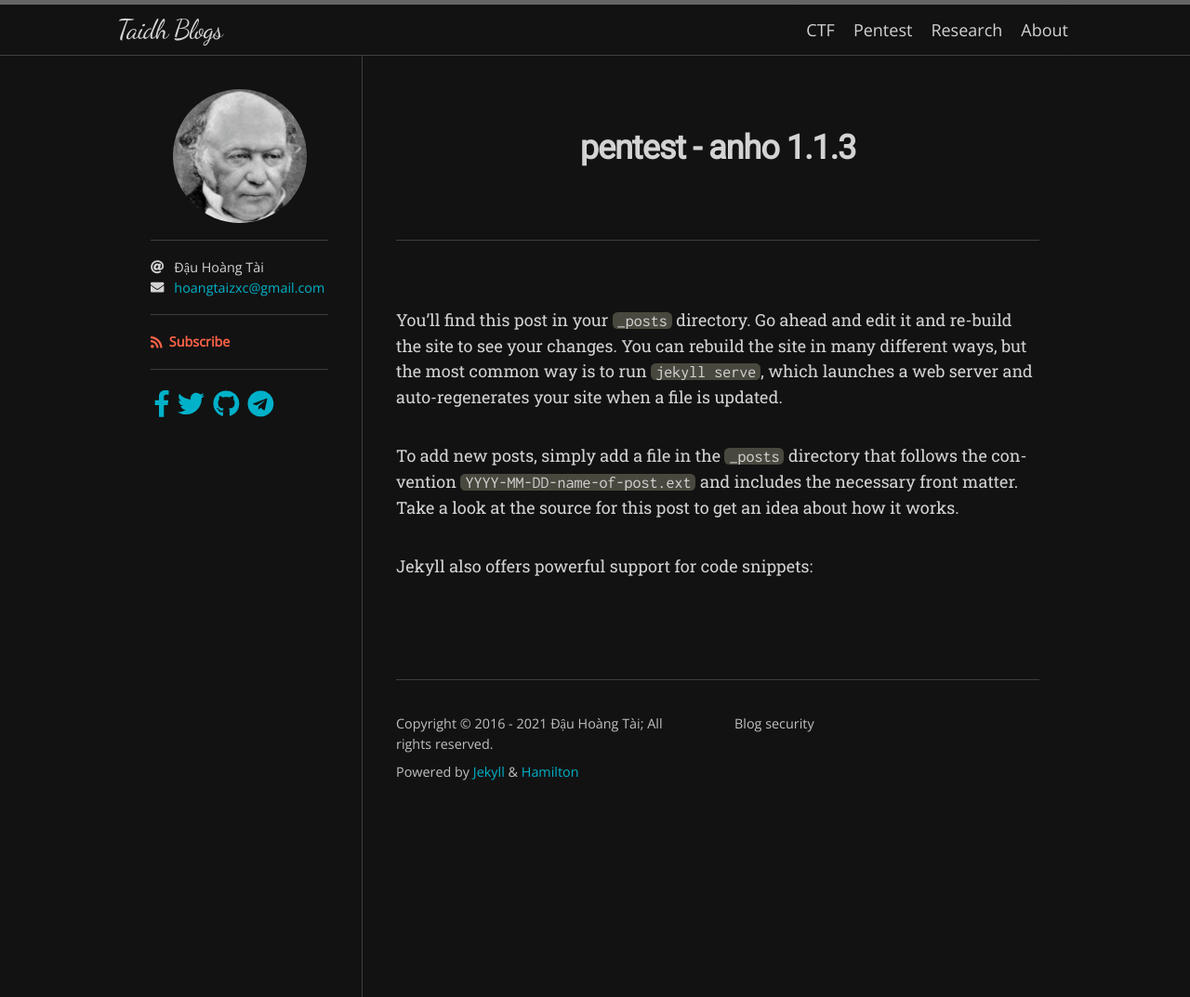
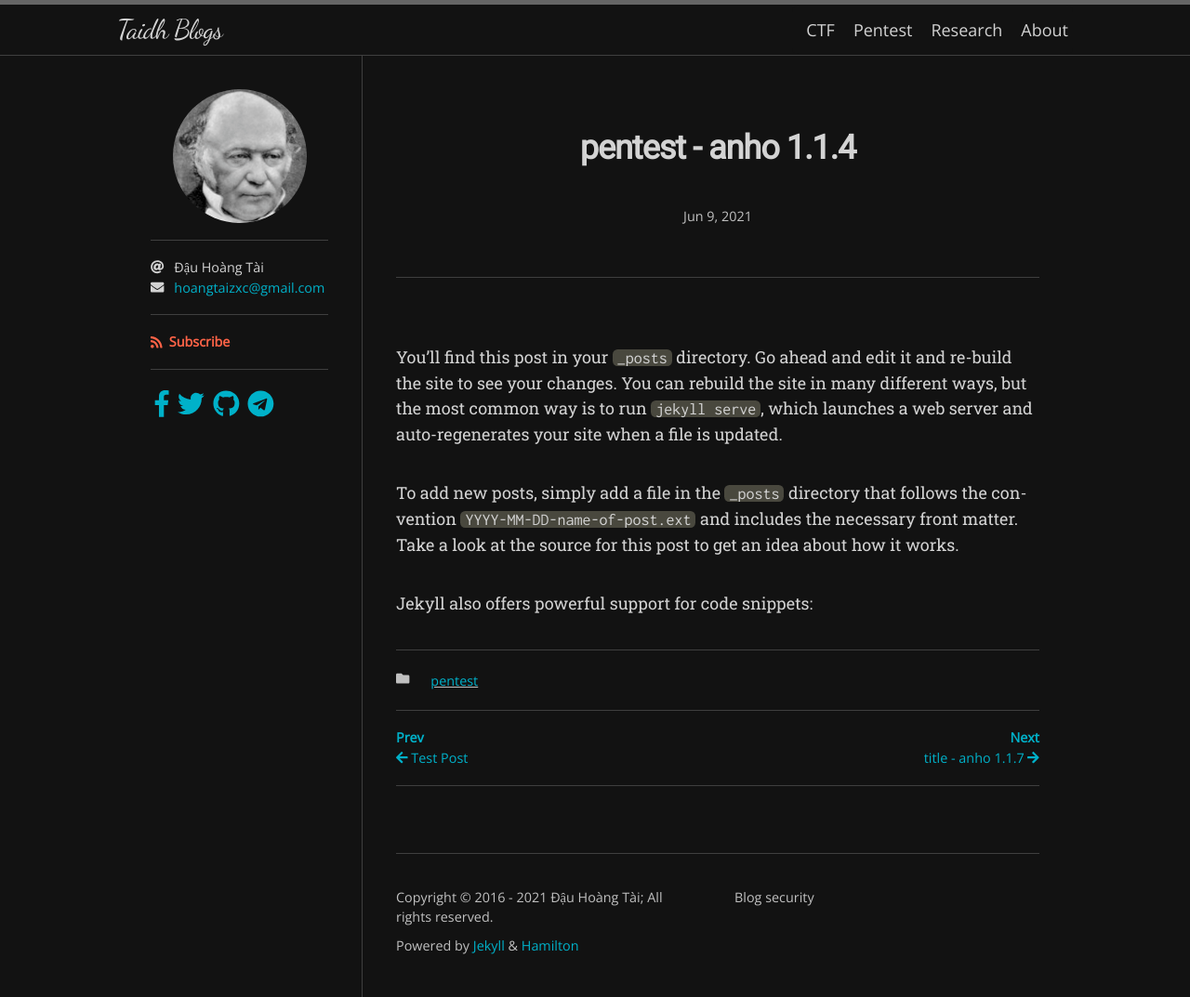
Before and after one commit to DauHoangTai/DauHoangTai.github.io, a Jekyll site: the page built from _posts/2021-06-09-test-anho-1.md, in a window 1280 px wide. Shown: the whole page at 93% size. Built offline with Jekyll 4.4.1, drawn with Linux system fonts in a browser that asks for light colours; nearby versions of some CDN libraries; some web fonts are replaced.

Commit message:
anho update

```diff
--- a/_posts/2021-06-09-test-anho-1.md
+++ b/_posts/2021-06-09-test-anho-1.md
@@ -1,8 +1,8 @@
 ---
-layout: archive-taxonomies
+layout: post
 # index: 2
 # nav_order: 2
-title: "pentest - anho 1.1.3"
+title: "pentest - anho 1.1.4"
 categories: pentest
 # permalink: /ctf/
 ---
```
